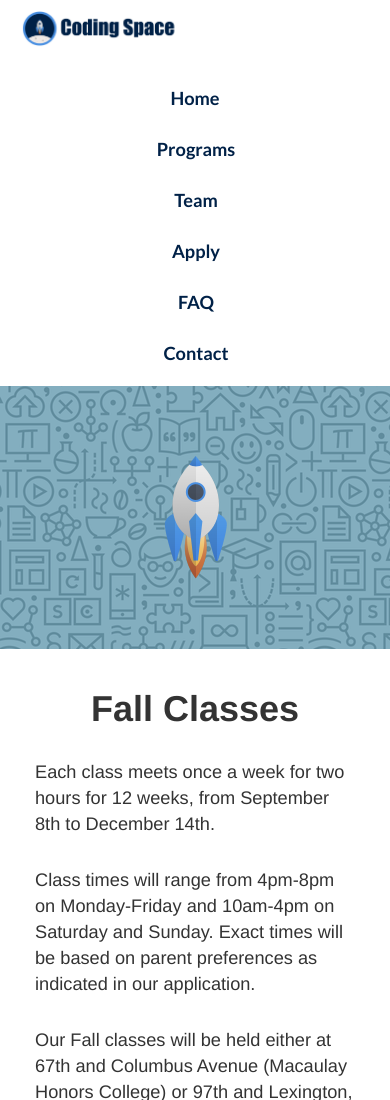
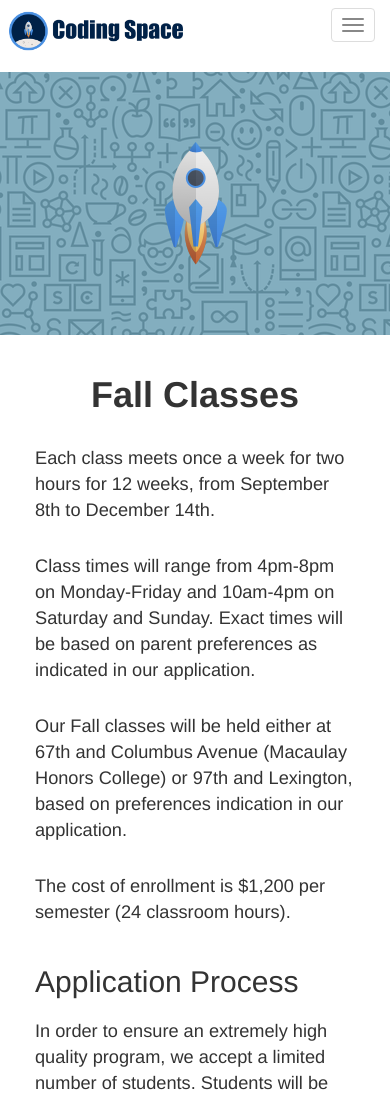
Before and after one commit to williamcferg/cs-website, a plain HTML site: page Fall-Classes.html in a window 390 px wide. Shown: the top 1100 px of the page. Drawn offline with nearby package versions, Linux system fonts and the light colour scheme.

Commit message:
new mobile collapse navbar

```diff
--- a/Fall-Classes.html
+++ b/Fall-Classes.html
@@ -50,21 +50,26 @@ j=d.createElement(s),dl=l!='dataLayer'?'&l='+l:'';j.async=true;j.src=
 
   <div id="wrap">
 
-    <!-- Navbar -->
-     <div class="top-nav">
-      <div class="container">
-        <div class="row">
-          <div class="col-md-5 main-logo pull-left">
-          <a href="index.html"><img src="img/codingspacelogo.png" alt="Coding Space"></a>
+    <nav class="navbar navbar-default" style="background-color:white; border: none;">
+      <div class="container-fluid">
+        <!-- Brand and toggle get grouped for better mobile display -->
+        <div class="navbar-header">
+          <button type="button" class="navbar-toggle collapsed" data-toggle="collapse" data-target="#bs-example-navbar-collapse-1" aria-expanded="false">
+            <span class="sr-only">Toggle navigation</span>
+            <span class="icon-bar"></span>
+            <span class="icon-bar"></span>
+            <span class="icon-bar"></span>
+          </button>
+          <a href="index.html"><img style="padding-top: 10px;width:230px;" src="img/codingspacelogo.png" alt="Coding Space"></a>
         </div>
-          <div class="col-md-7">
-            <ul class="nav nav-pills pull-right nav-justified">
+
+        <!-- Collect the nav links, forms, and other content for toggling -->
+        <div class="collapse navbar-collapse" id="bs-example-navbar-collapse-1">
+          <ul class="nav navbar-nav navbar-right">
             <li><a href="./index.html">Home</a></li>
             <li class="dropdown">
-                <a href="./How-Classes-Work.html" class="dropdown-toggle" id="dropdownMenu1" data-toggle="dropdown" aria-haspopup="true" aria-expanded="true">
-                  Programs
-                </a>
-                <ul style="margin-top:-5px" class="dropdown-menu" aria-labelledby="dropdownMenu1">
+              <a href="#" class="dropdown-toggle" data-toggle="dropdown" role="button" aria-haspopup="true" aria-expanded="false">Programs <span class="caret"></span></a>
+              <ul class="dropdown-menu">
                 <li><a href="./our-philosophy.html">Our Philosophy</a></li>
                 <li><a href="./How-Classes-Work.html">How Classes Work</a></li>
                 <li><a href="./Fall-Classes.html">Fall Classes</a></li>
@@ -75,10 +80,9 @@ j=d.createElement(s),dl=l!='dataLayer'?'&l='+l:'';j.async=true;j.src=
             <li><a href="./faq.html">FAQ</a></li>
             <li><a href="./contact.html">Contact</a></li>
           </ul>
-          </div>
-        </div>
-      </div>
-     </div>
+        </div><!-- /.navbar-collapse -->
+      </div><!-- /.container-fluid -->
+    </nav>
 
       <!-- Header -->
       <div class="container signup-form">
```
Also changed, not shown: How-Classes-Work.html (+20 -16 lines), contact.html (+20 -16 lines), faq.html (+20 -18 lines), index.html (+20 -16 lines), our-philosophy.html (+20 -16 lines), story.html (+20 -16 lines). Lines whose indentation alone changed are shown as unchanged.
